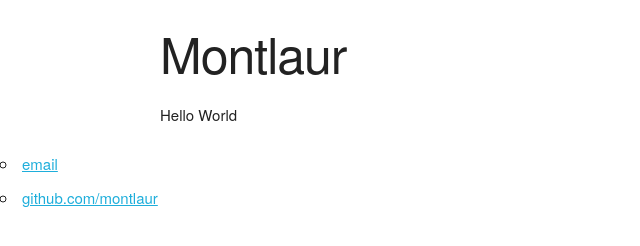
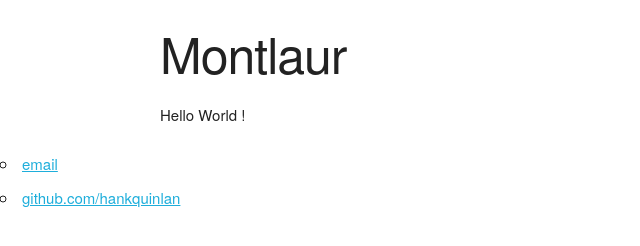
Before and after one commit to montlaur/montlaur.github.io, a Jekyll site: the page built from index.html, in a window 1280 px wide. Shown: the part 128-374 px from the top of the page, without its empty margins (0-640 px from the left). Built offline with Jekyll 4.4.1, drawn with Linux system fonts in a browser that asks for light colours.

Commit message:
Update index.html

```diff
--- a/index.html
+++ b/index.html
@@ -1,30 +1,8 @@
-<!DOCTYPE html>
-<html>
-	<head>
-		<title>Montlaur</title>
-		<link rel="stylesheet" type="text/css" href="/css/normalize.css">
-		<link rel="stylesheet" type="text/css" href="/css/montlaur.css">
-	</head>
-	<body>
-		<nav>
-    		<ul>
-        		<li><a href="/">Home</a></li>
-	        	<li><a href="/about">About</a></li>
-        		<li><a href="/cv">CV</a></li>
-        		<li><a href="/blog">Blog</a></li>
-    		</ul>
-		</nav>
-		<div class="container">
-    		<div class="blurb">
-        		<h1>Montlaur</h1>
-				<p>Hello World</p>
-    		</div><!-- /.blurb -->
-		</div><!-- /.container -->
-		<footer>
-    		<ul>
-        		<li><a href="/">email</a></li>
-        		<li><a href="/">github.com/montlaur</a></li>
-			</ul>
-		</footer>
-	</body>
-</html>
+---
+layout: default
+title: Montlaur
+---
+<div class="blurb">
+	<h1>Montlaur</h1>
+	<p>Hello World !</p>
+</div><!-- /.blurb -->
```
